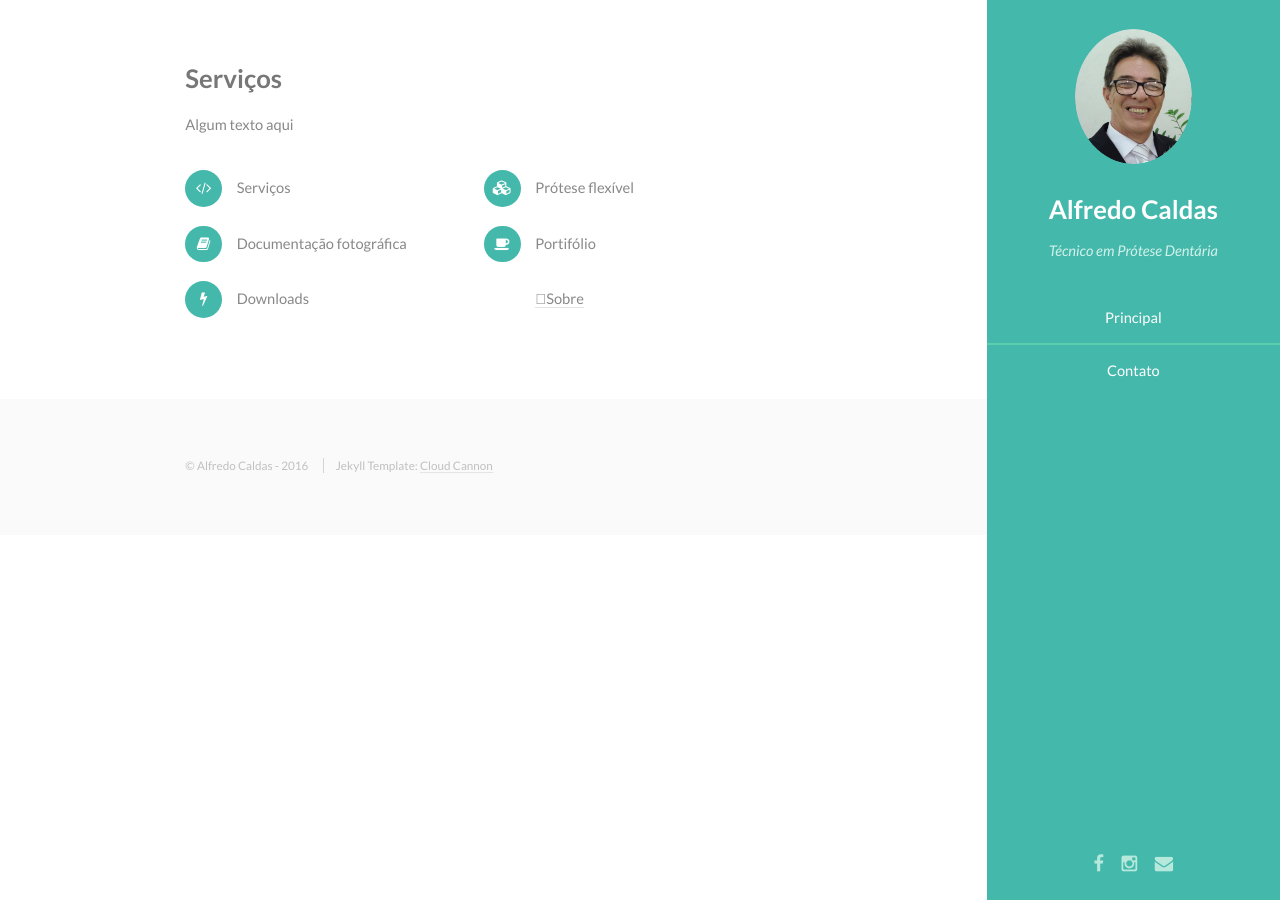
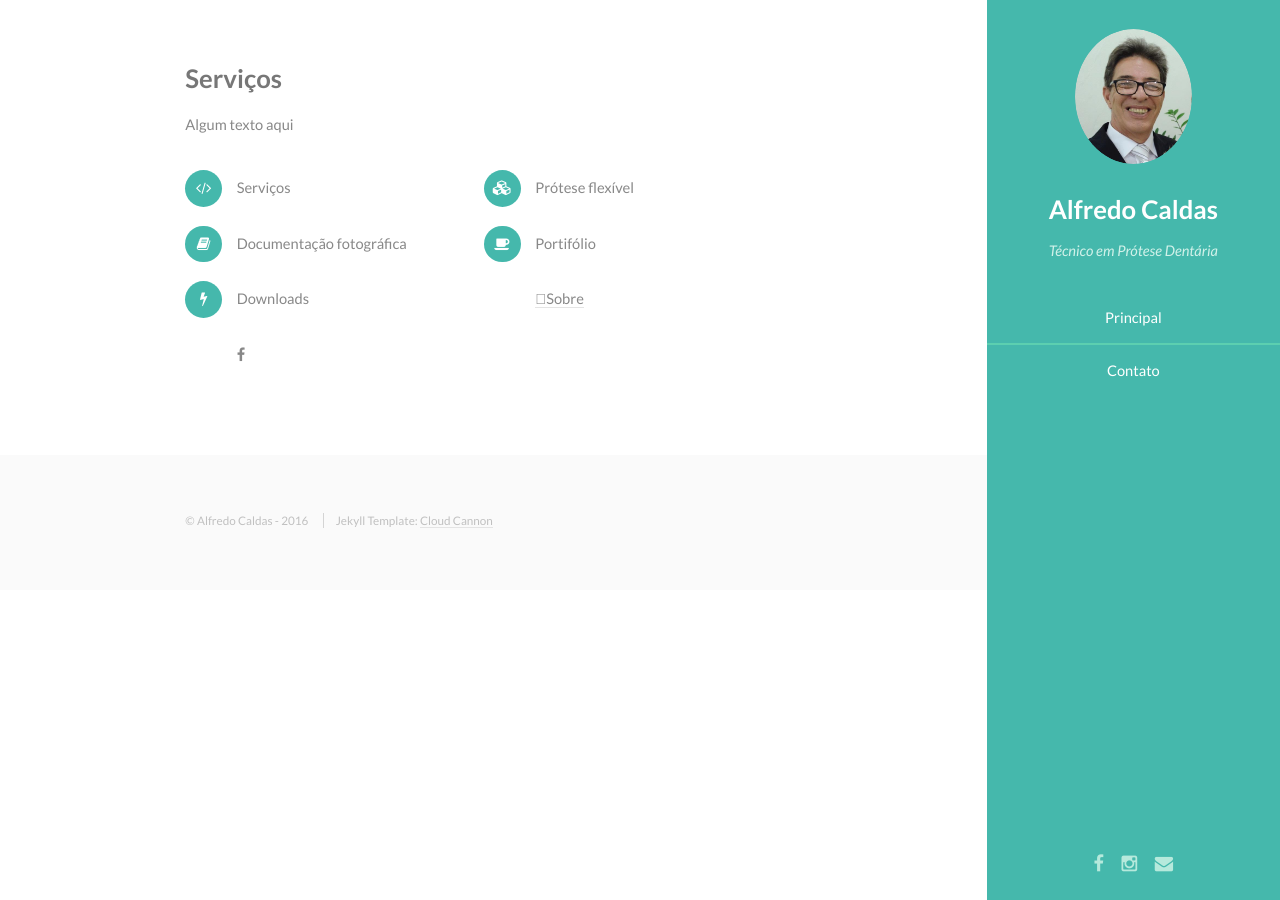
Before and after one commit to old-jekyll-templates/Read-Only-Jekyll-Theme, a Jekyll site: the page built from index.html, in a window 1280 px wide. Built offline with Jekyll 4.4.1, drawn with Linux system fonts in a browser that asks for light colours.

Commit message:
Update index.html

```diff
--- a/index.html
+++ b/index.html
@@ -16,6 +16,7 @@ layout: default
                 <li class="fa-coffee">Portifólio</li>
                 <li class="fa-bolt">Downloads</li>
                 <li><a href="{{ site.baseurl }}/sobre" class="fa-users">Sobre</a></li>
+                <li><a href="{{ site.baseurl }}/sobre" class="icon fa-facebook"><span class="label">Sobre</span></a></li>
                 </ul>
         </div>
     </section>
```
